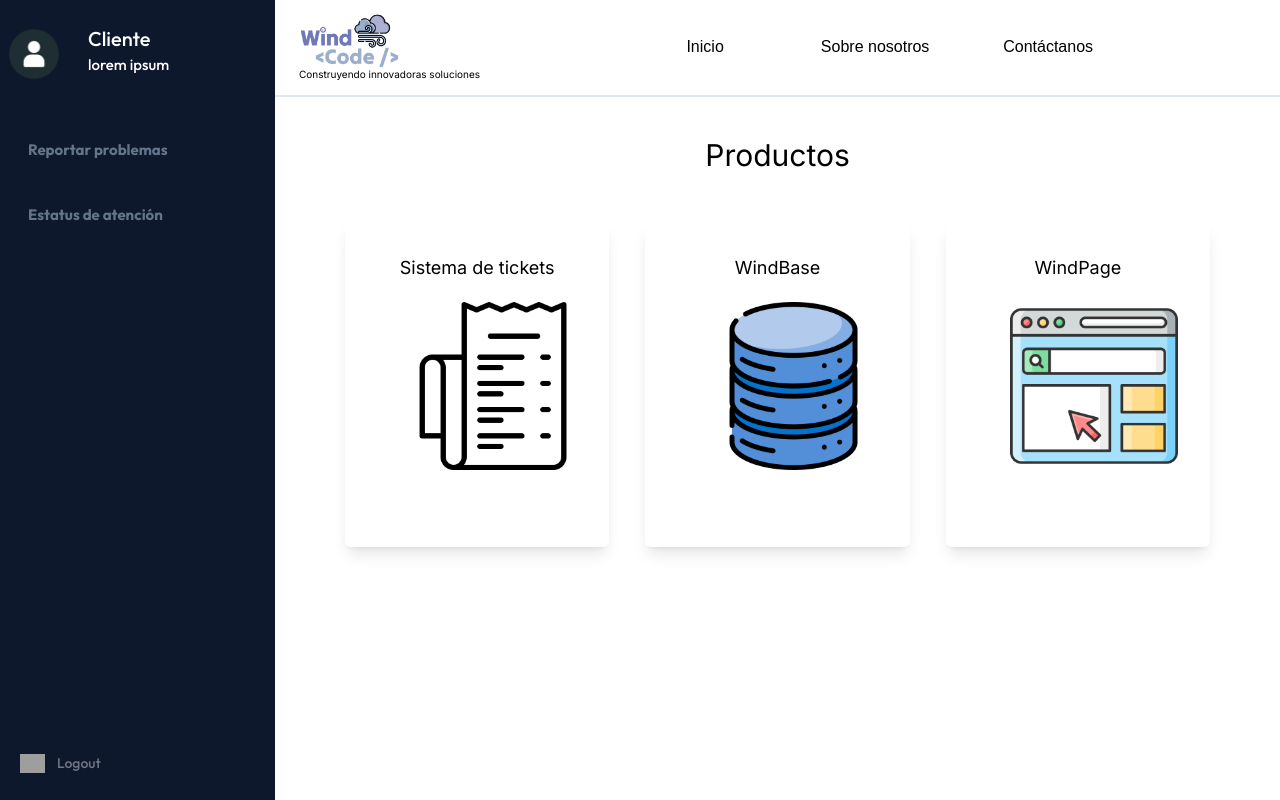
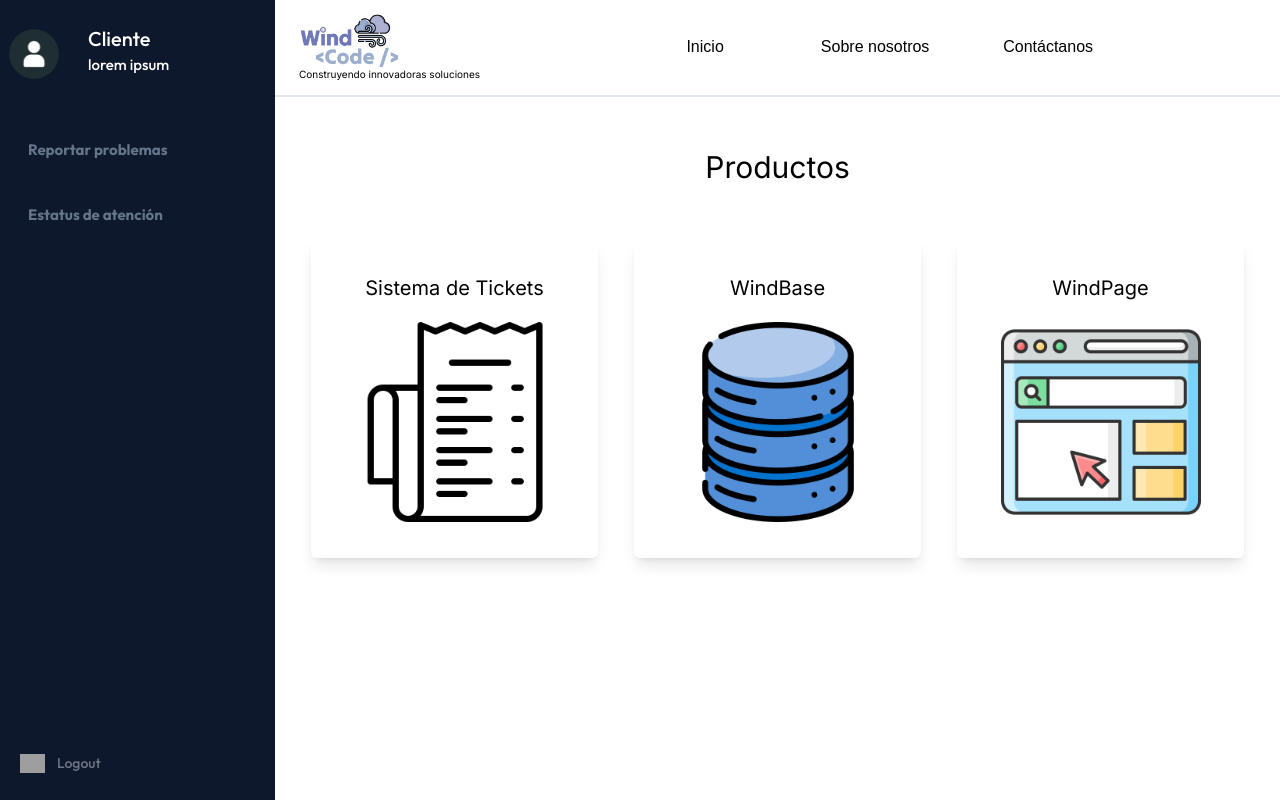
Before and after one commit to Tongother/sistema-de-tickets, a Next.js app: page /cliente in a window 1280 px wide. Built offline with nearby package versions, Linux system fonts and the light colour scheme; no server answers; grey boxes are pictures that could not be loaded; a web font is replaced by a local one.

Commit message:
Add component report-ticket

```diff
--- a/app/cliente/layout.tsx
+++ b/app/cliente/layout.tsx
@@ -30,7 +30,7 @@
     },[]);
     const dashboardInfo = [
         { name: 'Reportar problemas', src: alert.src, redirect:'/cliente'},
-        { name: 'Estatus de atención', src: lista.src, redirect: '/cliente' },
+        { name: 'Estatus de atención', src: lista.src, redirect: '/cliente/reporteTickets/x'},
     ];
     const headerInfo = { name: (userData.nombre + " " + userData.apellido) , email: userData.email, rol: userData.tipoUsuario, src: avatar.src, }
 
--- a/app/cliente/page.tsx
+++ b/app/cliente/page.tsx
@@ -1,39 +1,17 @@
-import Link from "next/link";
-import Image from "next/image";
 import factura from "/public/factura.png";
 import bases from "/public/bases.png";
 import pagina from "/public/sitio-web.png";
+import Products from "@/components/Products";
 export default function cliente(){
     return(
-        <section className="h-full w-full flex flex-col items-center mt-10">
-            <div className="h-[5%] mb-[50px]">
+        <section className="h-full w-full flex flex-col items-center">
+            <div className="w-full h-[20%] flex justify-center items-center">
                 <h1 className="text-3xl ">Productos</h1>
             </div>
-            <div className="w-full h-[90%] m-auto px-[70px] grid grid-cols-3 grid-rows-1 gap-9 text-lg justify-center">
-                <Link href='\cliente\crearTicket\sistema tickets' className="w-full rounded-md shadow-lg p-8 hover:bg-slate-300 text-center flex flex-col justify-start h-[325px]">
-                    <article>
-                        <h4 className='mb-5' >Sistema de tickets</h4>
-                        <div className="h-[200px] ml-8">
-                            <Image src={`${factura.src}`} width={200} height={200} alt=""/>
-                        </div>
-                    </article>
-                </Link>
-                <Link href='\cliente\crearTicket\WindBase' className="w-full rounded-md shadow-lg p-8 hover:bg-slate-300 text-center flex flex-col justify-start h-[325px]">
-                    <article>
-                        <h4 className='mb-5'>WindBase</h4>
-                        <div className="h-[200px] ml-8">
-                            <Image src={`${bases.src}`} width={200} height={200} alt=""/>
-                        </div>
-                    </article>
-                </Link>
-                <Link href='\cliente\crearTicket\WindPage' className="w-full rounded-md shadow-lg p-8 hover:bg-slate-300 text-center flex flex-col justify-start h-[325px]">
-                <article>
-                        <h4 className='mb-5' >WindPage</h4>
-                        <div className="h-[200px] ml-8">
-                            <Image src={`${pagina.src}`} width={200} height={200} alt=""/>
-                        </div>
-                    </article>
-                </Link>
+            <div className="w-full h-[80%] grid grid-cols-3 grid-rows-[320px] gap-9 px-9">
+                <Products product="Sistema de Tickets" iconSrc={`${factura.src}`}/>
+                <Products product="WindBase" iconSrc={`${bases.src}`}/>
+                <Products product="WindPage" iconSrc={`${pagina.src}`}/>
             </div>
         </section>
     );
--- a/app/cliente/reporteTickets/[id]/page.tsx
+++ b/app/cliente/reporteTickets/[id]/page.tsx
@@ -1,5 +1,14 @@
-export default function ReporteTicket(){
-    return (
-        <h1>Hola mundo</h1>
-    )
+"use client"
+import React from 'react'
+import { useState, useEffect } from 'react';
+import axios from 'axios';
+
+const GetTicket = (params: any) => {
+  return(
+
+      <div className='flex flex-col h-full w-full justify-center items-center'>
+        Hola reporte Ticket
+      </div>
+  )
 }
+export default GetTicket;
--- /dev/null
+++ b/components/Products.tsx
@@ -0,0 +1,20 @@
+import Link from "next/link";
+import Image from "next/image";
+
+interface ProductProps{
+    product: string,
+    iconSrc: string,
+}
+export default function Products({product, iconSrc}:ProductProps){
+    const ref = `/cliente/crearTicket/${product}`;
+    return(
+        <Link href={`${ref}`} className="w-full h-full rounded-md shadow-lg p-8 hover:bg-slate-300 text-center flex flex-col justify-center items-center">
+            <article>
+                <h4 className='mb-5 text-xl' >{product}</h4>
+                <div className="h-[200px]">
+                    <Image src={`${iconSrc}`} width={200} height={200} alt=""/>
+                </div>
+            </article>
+        </Link>
+    )
+}
--- a/pages/api/client.ts
+++ b/pages/api/client.ts
@@ -14,7 +14,6 @@
   } catch (error) {
     return res.status(500).json({ error });
   }
-
   const pets = await sql`SELECT * FROM Pets;`;
   return res.status(200).json({ pets: pets.rows });
 }
```
